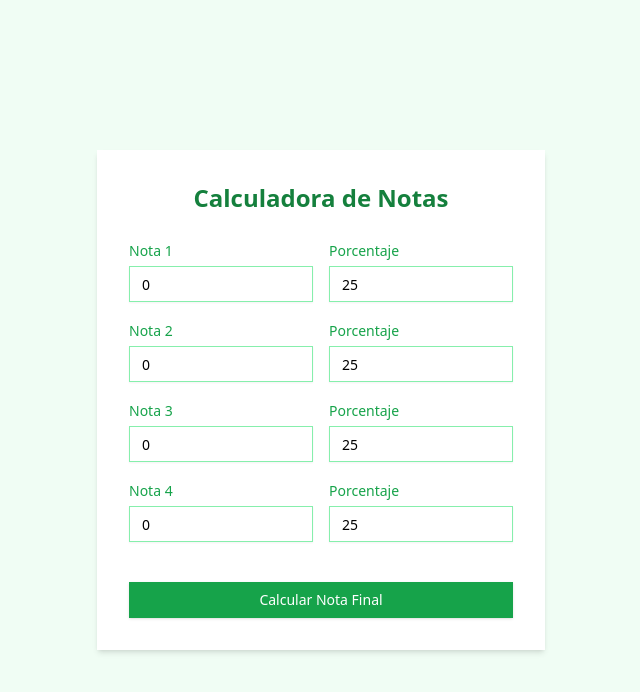
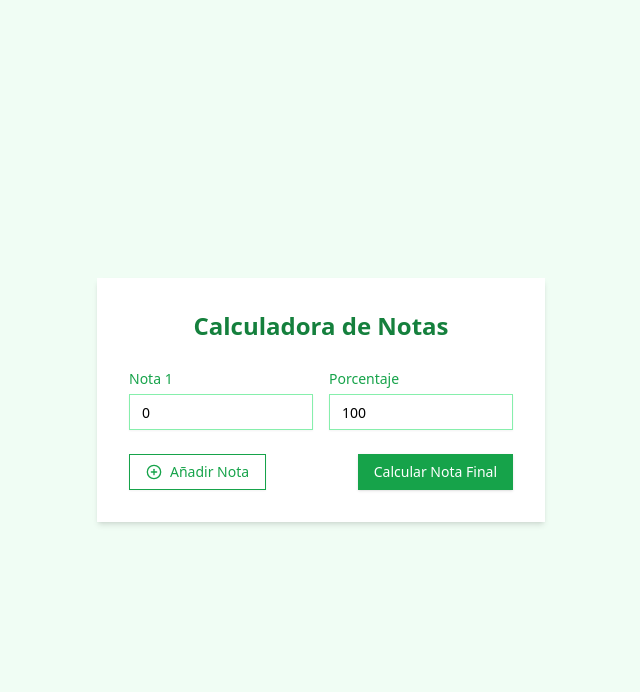
Before and after one commit to bluruwu/GradeCalculator, a React (Vite) app: page / in a window 1280 px wide. Shown: the top 692 px of the page, without its empty margins (319-959 px from the left). Built offline with nearby package versions, Linux system fonts and the light colour scheme.

Commit message:
add option to add grades

```diff
--- a/src/GradeCalculator.tsx
+++ b/src/GradeCalculator.tsx
@@ -2,13 +2,11 @@ import { useState } from 'react'
 import { Input } from "@/components/ui/input"
 import { Button } from "@/components/ui/button"
 import { Label } from "@/components/ui/label"
+import { PlusCircle, Trash2 } from 'lucide-react'
 
-export default function GradeCalculator() {
+export default function Component() {
   const [grades, setGrades] = useState([
-    { value: 0, percentage: 25 },
-    { value: 0, percentage: 25 },
-    { value: 0, percentage: 25 },
-    { value: 0, percentage: 25 },
+    { value: 0, percentage: 100 },
   ])
   const [finalGrade, setFinalGrade] = useState(0)
 
@@ -18,13 +16,27 @@ export default function GradeCalculator() {
     setGrades(updatedGrades)
   }
 
+  const addNote = () => {
+    setGrades([...grades, { value: 0, percentage: 0 }])
+  }
+
+  const removeNote = (index: number) => {
+    const updatedGrades = grades.filter((_, i) => i !== index)
+    setGrades(updatedGrades)
+  }
+
   const calculateFinalGrade = () => {
+    const totalPercentage = grades.reduce((sum, grade) => sum + grade.percentage, 0)
+    if (totalPercentage !== 100) {
+      alert("El porcentaje total debe ser igual al 100%")
+      return
+    }
     const total = grades.reduce((sum, grade) => sum + (grade.value * grade.percentage / 100), 0)
     setFinalGrade(total)
   }
 
   return (
-    <div className="min-h-screen bg-green-50 flex items-center justify-center">
+    <div className="min-h-screen bg-green-50 flex items-center justify-center p-4">
       <div className="bg-white p-8 rounded-lg shadow-md w-full max-w-md">
         <h1 className="text-2xl font-bold text-green-700 mb-6 text-center">Calculadora de Notas</h1>
         {grades.map((grade, index) => (
@@ -53,14 +65,34 @@ export default function GradeCalculator() {
                 className="mt-1 border-green-300 focus:border-green-500 focus:ring-green-500"
               />
             </div>
+            {grades.length > 1 && (
+              <Button
+                onClick={() => removeNote(index)}
+                variant="ghost"
+                size="icon"
+                className="text-red-500 hover:text-red-700 hover:bg-red-100"
+              >
+                <Trash2 className="h-4 w-4" />
+              </Button>
+            )}
           </div>
         ))}
-        <Button
-          onClick={calculateFinalGrade}
-          className="w-full mt-6 bg-green-600 hover:bg-green-700 text-white"
-        >
-          Calcular Nota Final
-        </Button>
+        <div className="flex justify-between mt-6">
+          <Button
+            onClick={addNote}
+            variant="outline"
+            className="text-green-600 border-green-600 hover:bg-green-50"
+          >
+            <PlusCircle className="h-4 w-4 mr-2" />
+            Añadir Nota
+          </Button>
+          <Button
+            onClick={calculateFinalGrade}
+            className="bg-green-600 hover:bg-green-700 text-white"
+          >
+            Calcular Nota Final
+          </Button>
+        </div>
         {finalGrade > 0 && (
           <div className="mt-6 text-center">
             <h2 className="text-xl font-semibold text-green-700">Nota Final</h2>
```
